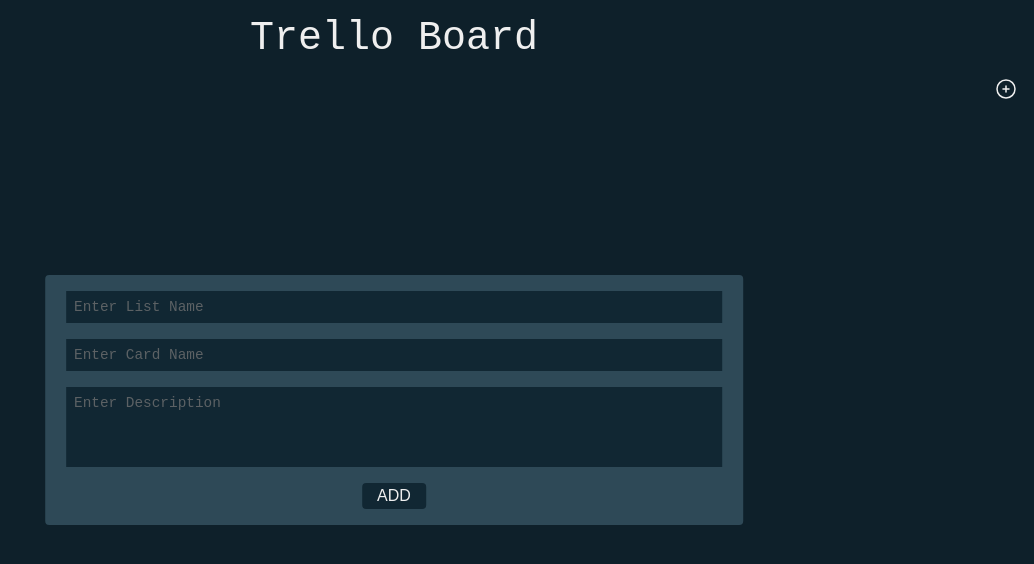
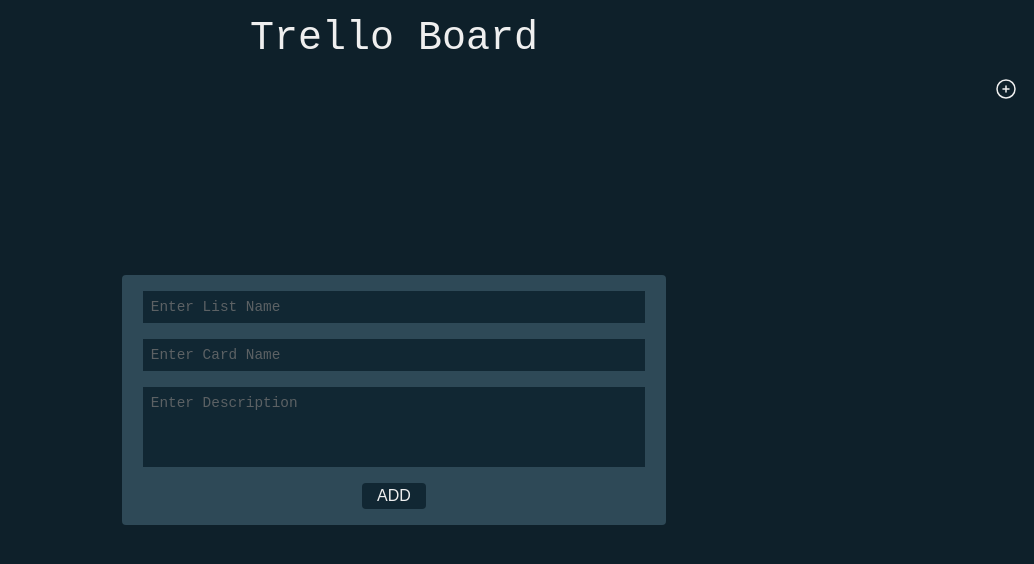
Before and after one commit to singlarobin/trello-board, a React (Create React App) app: page / in a window 1280 px wide. Both pictures are taken after a click on the element 640 px from the left and 91 px from the top of the page. Shown: the top 564 px of the page, without its empty margins (246-1280 px from the left). Built offline with nearby package versions, Linux system fonts and the light colour scheme.

Commit message:
Styles Updated

```diff
--- a/src/components/Form/styles.module.css
+++ b/src/components/Form/styles.module.css
@@ -7,7 +7,7 @@
     align-items: center;
     transform: translate(-50%, -50%);
     background-color: #2e4957;
-    width: 52vw;
+    width: 70vw;
     text-align: center;
     padding: 1rem;
     border-radius: 0.25rem;
@@ -15,3 +15,15 @@
     border-width: 1px;
     z-index: 2;
 }
+
+@media screen and (min-width: 768px) {
+    .container {
+        width: 50vw;
+    }
+}
+
+@media screen and (min-width: 1024px) {
+    .container {
+        width: 40vw;
+    }
+}
--- a/src/components/Input/styles.module.css
+++ b/src/components/Input/styles.module.css
@@ -1,5 +1,5 @@
 .inputContent {
-    width: 50vw;
+    width: 68vw;
     font-size: 0.9rem;
     color: #efefef;
     background-color: #112733;
@@ -12,3 +12,15 @@
 .inputContent::placeholder {
     opacity: 0.75;
 }
+
+@media screen and (min-width: 768px) {
+    .inputContent {
+        width: 48vw;
+    }
+}
+
+@media screen and (min-width: 1024px) {
+    .inputContent {
+        width: 38vw;
+    }
+}
--- a/src/components/List/styles.module.css
+++ b/src/components/List/styles.module.css
@@ -4,8 +4,8 @@
     background-color: #152d3a;
     width: 20vw;
     height: 65vh;
-    padding: 1rem;
-    margin: 1rem;
+    padding: 0.5rem;
+    margin: 0.5rem;
     overflow-y: auto;
 }
 
@@ -17,9 +17,9 @@
     margin-bottom: 1rem;
 }
 
-@media screen and (max-width:768px) {
+@media screen and (min-width:768px) {
     .container {
-        padding: 0.5rem;
-        margin: 0.5rem;
+        padding: 1rem;
+        margin: 1rem;
     }
 }
```
